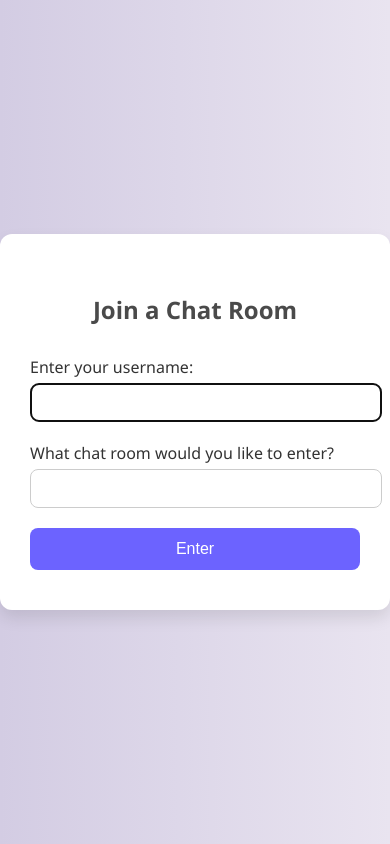
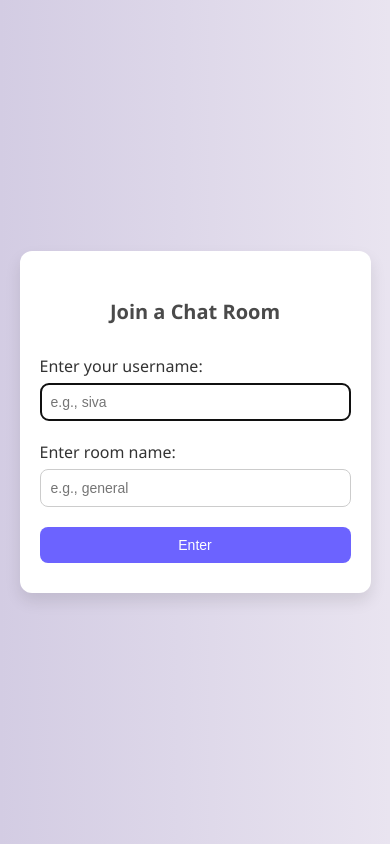
Before and after one commit to sivaparthi/websockets-chatapp, a Django app: page /chat/ in a window 390 px wide. Run offline with Django 5.2, Linux system fonts and the light colour scheme.

Commit message:
updated css

```diff
--- a/chat/templates/chat/index.html
+++ b/chat/templates/chat/index.html
@@ -1,7 +1,8 @@
 <!DOCTYPE html>
-<html>
+<html lang="en">
 <head>
     <meta charset="utf-8"/>
+    <meta name="viewport" content="width=device-width, initial-scale=1.0">
     <title>Chat Rooms</title>
     <style>
         body {
@@ -20,19 +21,21 @@
             padding: 40px 30px;
             border-radius: 12px;
             box-shadow: 0 8px 16px rgba(0,0,0,0.1);
+            width: 90%;
             max-width: 400px;
-            width: 100%;
+            box-sizing: border-box;
             text-align: center;
         }
 
         h2 {
             margin-bottom: 30px;
             color: #4a4a4a;
+            font-size: 24px;
         }
 
         label {
             display: block;
-            margin-bottom: 5px;
+            margin-bottom: 6px;
             color: #333;
             font-weight: 500;
             text-align: left;
@@ -40,11 +43,12 @@
 
         input[type="text"] {
             width: 100%;
-            padding: 10px;
+            padding: 12px;
             margin-bottom: 20px;
             border-radius: 8px;
             border: 1px solid #ccc;
             font-size: 15px;
+            box-sizing: border-box;
         }
 
         input[type="button"] {
@@ -62,16 +66,44 @@
         input[type="button"]:hover {
             background-color: #5750d3;
         }
+
+        /* Responsive adjustments */
+        @media (max-width: 480px) {
+            .container {
+                padding: 30px 20px;
+            }
+
+            h2 {
+                font-size: 20px;
+            }
+
+            input[type="text"], input[type="button"] {
+                font-size: 14px;
+                padding: 10px;
+            }
+        }
+
+        @media (max-width: 320px) {
+            h2 {
+                font-size: 18px;
+            }
+
+            input[type="text"], input[type="button"] {
+                font-size: 13px;
+                padding: 9px;
+            }
+        }
     </style>
 </head>
 <body>
     <div class="container">
         <h2>Join a Chat Room</h2>
-        <label>Enter your username:</label>
-        <input id="username-input" type="text" size="50">
 
-        <label>What chat room would you like to enter?</label>
-        <input id="room-name-input" type="text" size="100">
+        <label for="username-input">Enter your username:</label>
+        <input id="username-input" type="text" placeholder="e.g., siva">
+
+        <label for="room-name-input">Enter room name:</label>
+        <input id="room-name-input" type="text" placeholder="e.g., general">
 
         <input id="room-name-submit" type="button" value="Enter">
     </div>
@@ -79,21 +111,21 @@
     <script>
         document.querySelector('#username-input').focus();
 
+        document.querySelector('#username-input').onkeyup = function(e) {
+            if (e.key === 'Enter') {
+                document.querySelector('#room-name-input').focus();
+            }
+        };
+
         document.querySelector('#room-name-input').onkeyup = function(e) {
             if (e.key === 'Enter') {
                 document.querySelector('#room-name-submit').click();
             }
         };
 
-        document.querySelector('#username-input').onkeyup = function(e) {
-            if (e.key === 'Enter') {
-                document.querySelector('#room-name-input').focus();
-            }
-        };
-
-        document.querySelector('#room-name-submit').onclick = function(e) {
-            var roomName = document.querySelector('#room-name-input').value.trim();
-            var username = document.querySelector('#username-input').value.trim();
+        document.querySelector('#room-name-submit').onclick = function() {
+            const roomName = document.querySelector('#room-name-input').value.trim();
+            const username = document.querySelector('#username-input').value.trim();
 
             if (!username || !roomName) {
                 alert('Please enter both a username and a room name.');
```
Also changed, not shown: chat/templates/chat/room.html (+56 -0 lines).
